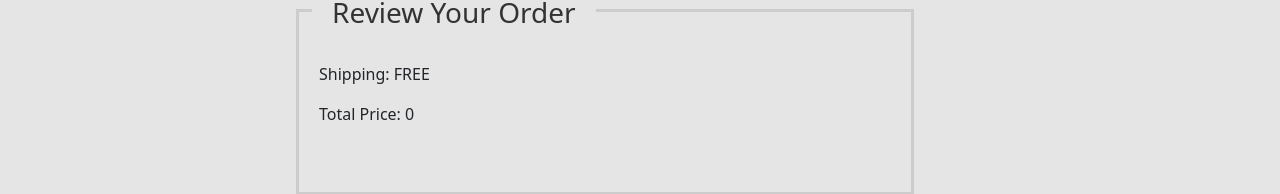
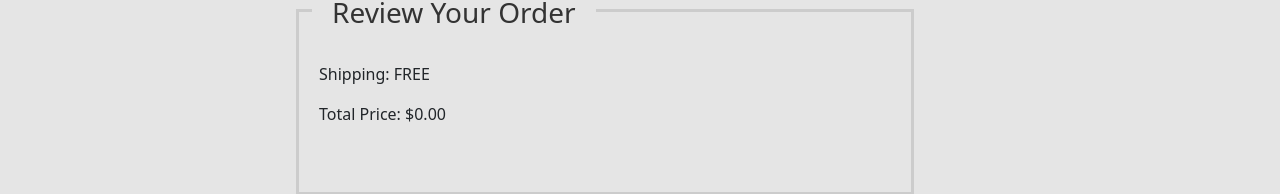
Before and after one commit to jvtrf/ecommerceapp-front, an Angular app: page /checkout in a window 1280 px wide. Shown: the part 1794-1988 px from the top of the page. Built offline with nearby package versions, Linux system fonts and the light colour scheme; no server answers.

Commit message:
Add review cart total at checkout form

```diff
--- a/src/app/components/checkout/checkout.component.html
+++ b/src/app/components/checkout/checkout.component.html
@@ -396,7 +396,7 @@
         <div class="form-area">
           <h3>Review Your Order</h3>
           <p>Shipping: FREE</p>
-          <p>Total Price: {{ totalPrice }}</p>
+          <p>Total Price: {{ totalPrice | currency: 'USD' }}</p>
         </div>
 
         <div class="text-center">
--- a/src/app/components/checkout/checkout.component.ts
+++ b/src/app/components/checkout/checkout.component.ts
@@ -5,8 +5,10 @@ import {
   FormGroup,
   Validators,
 } from '@angular/forms';
+import { BehaviorSubject, Subject } from 'rxjs';
 import { Country } from 'src/app/common/country';
 import { State } from 'src/app/common/state';
+import { CartService } from 'src/app/services/cart.service';
 import { ShopFormService } from 'src/app/services/shop-form.service';
 import { ShopValidators } from 'src/app/validators/shop-validators';
 
@@ -31,7 +33,8 @@ export class CheckoutComponent implements OnInit {
 
   constructor(
     private formBuilder: FormBuilder,
-    private shopFormService: ShopFormService
+    private shopFormService: ShopFormService,
+    private cartService: CartService
   ) {}
 
   ngOnInit(): void {
@@ -120,6 +123,10 @@ export class CheckoutComponent implements OnInit {
       .subscribe((data) => (this.cardYears = data));
 
     this.listCountries();
+
+    this.cartService.totalPrice.subscribe(
+      (totalPriceData) => (this.totalPrice = totalPriceData)
+    );
   }
 
   // ############################ Controls Getters & Setters ###############################
--- a/src/app/services/cart.service.ts
+++ b/src/app/services/cart.service.ts
@@ -1,5 +1,5 @@
 import { Injectable } from '@angular/core';
-import { Subject } from 'rxjs';
+import { BehaviorSubject, Subject } from 'rxjs';
 import { CartItem } from '../common/cart-item';
 
 @Injectable({
@@ -8,7 +8,7 @@ import { CartItem } from '../common/cart-item';
 export class CartService {
   cartItems: CartItem[] = [];
 
-  totalPrice: Subject<number> = new Subject<number>();
+  totalPrice: Subject<number> = new BehaviorSubject<number>(0);
 
   totalQuantity: Subject<number> = new Subject<number>();
 
```
